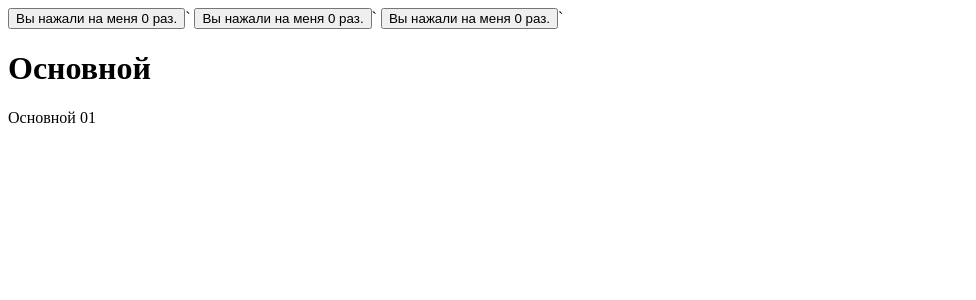
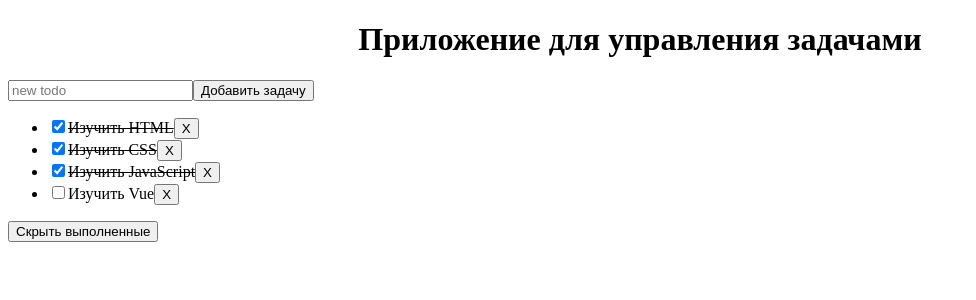
Before and after one commit to Ayronhayd/book-vue, a Vue app: page / in a window 1280 px wide. Shown: the top 300 px of the page, without its empty margins (0-976 px from the left). Built offline with nearby package versions, Linux system fonts and the light colour scheme.

Commit message:
Приложение для управления задачами

```diff
--- a/src/App.vue
+++ b/src/App.vue
@@ -1,27 +1,15 @@
 <template>
-  <headerNew />
-
+  <h1>Приложение для управления задачами</h1>
 
   <headerNew />
-
-
-
-  <headerNew />
-
-
-
-  <h1>Основной</h1>
-
-  <p>Основной  <span>01</span></p>
-
-
-
 </template>
 
 <script setup>
 import headerNew from './components/headerNew.vue'
-
-
 </script>
 
-<style scoped></style>
+<style scoped>
+h1 {
+  text-align: center;
+}
+</style>
--- a/src/components/headerNew.vue
+++ b/src/components/headerNew.vue
@@ -1,18 +1,52 @@
+<script setup>
+import { ref, computed } from 'vue'
 
+let id = 0
 
-<script>
-import { ref } from 'vue'
+const newTodo = ref('')
+const hideCompleted = ref(false)
+const todos = ref([
+  { id: id++, text: 'Изучить HTML', done: true },
+  { id: id++, text: 'Изучить CSS', done: true },
+  { id: id++, text: 'Изучить JavaScript', done: true },
+  { id: id++, text: 'Изучить Vue', done: false }
+])
 
-export default {
-  setup() {
-    const count = ref(0)
-    return { count }
-  },
+const filteredTodos = computed(() => {
+  return hideCompleted.value
+    ? todos.value.filter((t) => !t.done)
+    : todos.value
+})
+
+function addTodo() {
+  todos.value.push({ id: id++, text: newTodo.value, done: false })
+  newTodo.value = ''
+}
+
+function removeTodo(todo) {
+  todos.value = todos.value.filter((t) => t !== todo)
 }
 </script>
 
 <template>
-<button @click="count++">
-      Вы нажали на меня {{ count }} раз.
-    </button>`
+  <form @submit.prevent="addTodo">
+    <input v-model="newTodo" required placeholder="new todo">
+    <button>Добавить задачу</button>
+  </form>
+  <ul>
+    <li v-for="todo in filteredTodos" :key="todo.id">
+      <input type="checkbox" v-model="todo.done">
+      <span :class="{ done: todo.done }">{{ todo.text }}</span>
+      <button @click="removeTodo(todo)">X</button>
+    </li>
+  </ul>
+  <button @click="hideCompleted = !hideCompleted">
+    {{ hideCompleted ? 'Показать все' : 'Скрыть выполненные' }}
+  </button>
 </template>
+
+<style>
+.done {
+  text-decoration: line-through;
+}
+</style>
```
Also changed, not shown: 1 other file (tests, documents, lock files or other folders).
